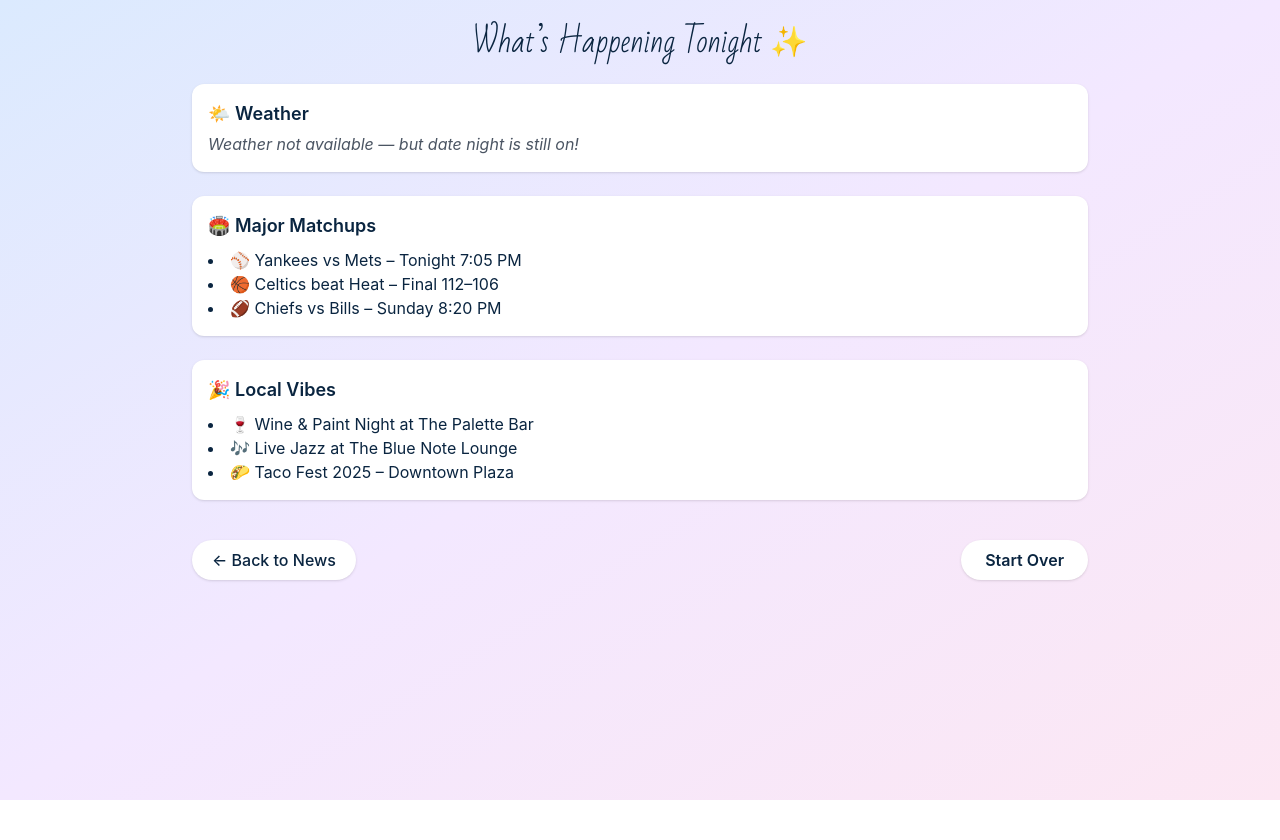
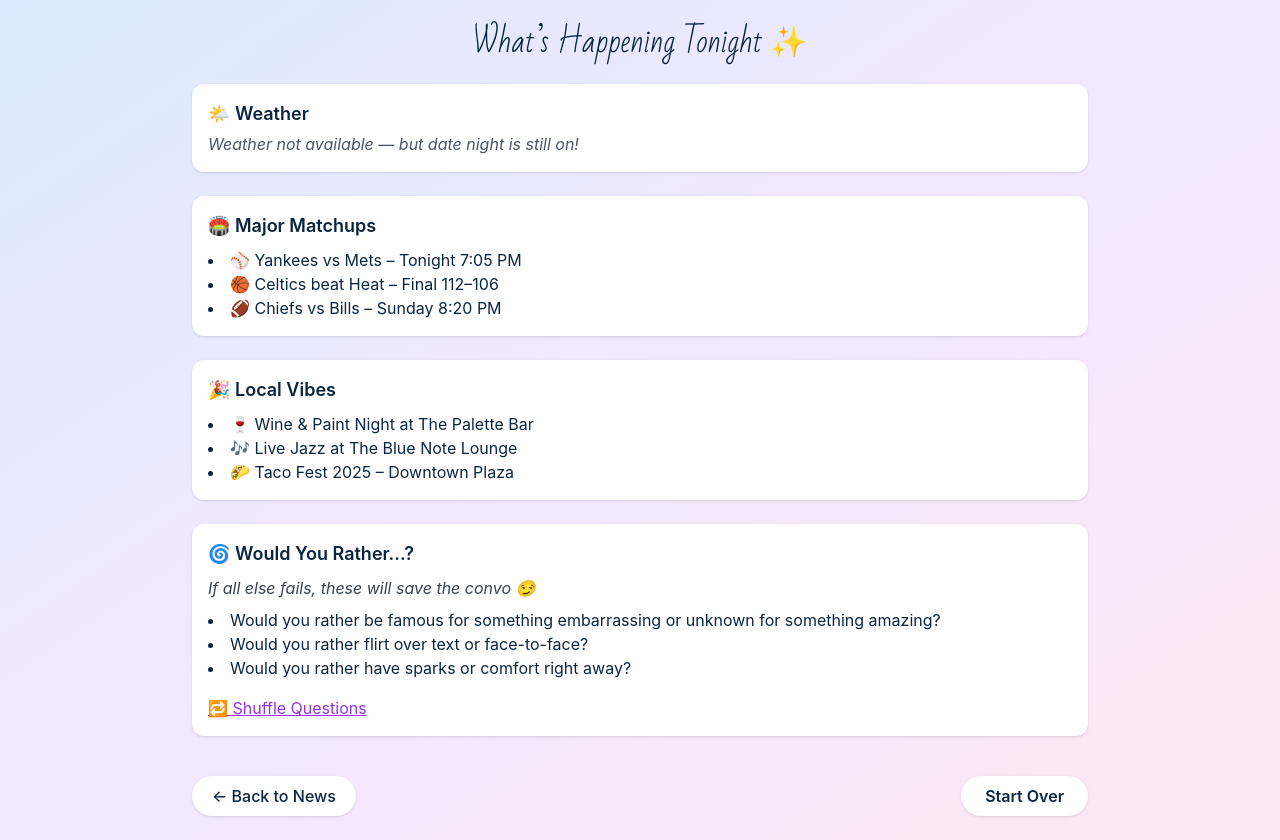
Before and after one commit to jessicadownes627/talk-more-tonight1, a React (Vite) app: page /events in a window 1280 px wide. Before the commit the page ends 800 px from the top, so only its background shows below. Built offline with nearby package versions, Linux system fonts and the light colour scheme.

Commit message:
Add Would You Rather section to Events page with shuffle option

```diff
--- a/src/pages/Events.jsx
+++ b/src/pages/Events.jsx
@@ -19,6 +19,22 @@ const Events = () => {
     "🍷 Wine & Paint Night at The Palette Bar",
     "🎶 Live Jazz at The Blue Note Lounge",
     "🌮 Taco Fest 2025 – Downtown Plaza",
+  ];
+  const wouldYouRatherQuestions = [
+    "Would you rather kiss on the first date or wait until the third?",
+    "Would you rather share dessert or order your own?",
+    "Would you rather flirt over text or face-to-face?",
+    "Would you rather have sparks or comfort right away?",
+    "Would you rather go on a mystery date or plan the whole thing?",
+    "Would you rather have a rooftop date or a beach walk?",
+    "Would you rather match music tastes or food tastes?",
+    "Would you rather fight one horse-sized duck or 100 duck-sized horses?",
+    "Would you rather always have to sing instead of speak or dance everywhere you go?",
+    "Would you rather be stuck in a rom-com or an action movie for a day?",
+    "Would you rather only eat tacos or only eat pizza for the rest of your life?",
+    "Would you rather time travel to the past or the future?",
+    "Would you rather have a rewind button or a pause button for your life?",
+    "Would you rather be famous for something embarrassing or unknown for something amazing?"
   ];
 
   useEffect(() => {
@@ -46,6 +62,17 @@ const Events = () => {
 
     fetchWeather();
   }, [city]);
+
+  const [questions, setQuestions] = useState([]);
+
+  useEffect(() => {
+    shuffleQuestions();
+  }, []);
+
+  const shuffleQuestions = () => {
+    const shuffled = [...wouldYouRatherQuestions].sort(() => 0.5 - Math.random());
+    setQuestions(shuffled.slice(0, 3));
+  };
 
   return (
     <div className="min-h-screen bg-gradient-to-br from-blue-100 via-purple-100 to-pink-100 text-midnight p-6">
@@ -93,6 +120,21 @@ const Events = () => {
             </p>
           )}
         </div>
+<div className="bg-white rounded-xl shadow p-4 mb-6">
+  <h2 className="text-lg font-semibold mb-2">🌀 Would You Rather…?</h2>
+  <p className="text-gray-700 italic mb-2">If all else fails, these will save the convo 😏</p>
+  <ul className="list-disc list-inside">
+    {questions.map((q, i) => (
+      <li key={i}>{q}</li>
+    ))}
+  </ul>
+  <button
+    onClick={shuffleQuestions}
+    className="mt-4 text-purple-600 hover:text-pink-600 underline transition-all"
+  >
+    🔁 Shuffle Questions
+  </button>
+</div>
 
         <div className="flex justify-between mt-10">
           <button
```
